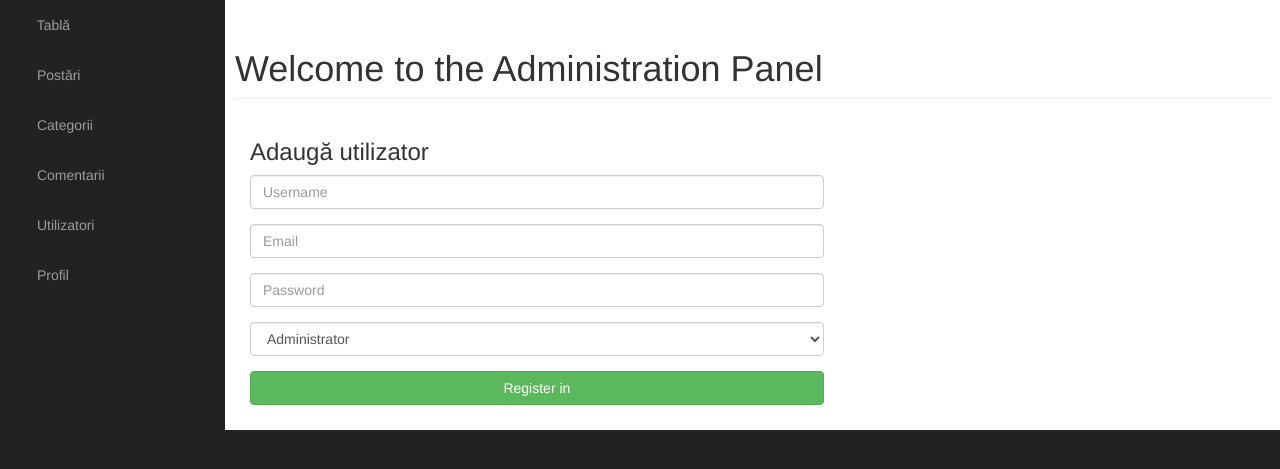
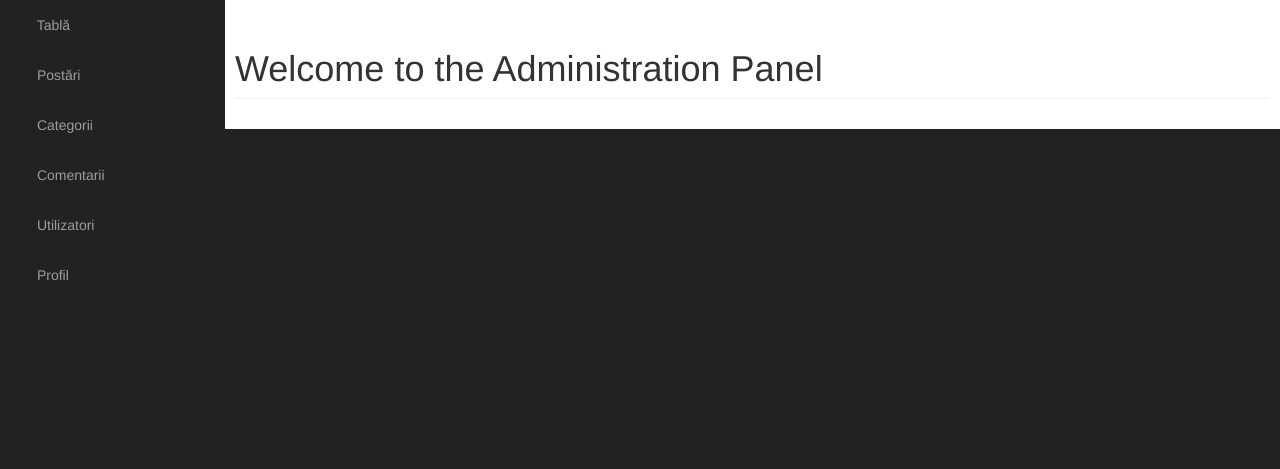
Before and after one commit to kristinachernnaya/coding-cms, a PHP site: page /admin/users.php in a window 1280 px wide. Shown: the part 51-520 px from the top of the page. Run offline with PHP 8.4, Linux system fonts and the light colour scheme; data that the repository does not hold is empty; some web fonts are replaced.

Commit message:
Revert "Update users.php"
This reverts commit 5e30e1fd51a1d63f55b42f095a0664d967d74d79.

```diff
--- a/admin/users.php
+++ b/admin/users.php
@@ -16,31 +16,6 @@
 					<h1 class="page-header">
 						Welcome to the Administration Panel
 					</h1>
-					<div class="col-md-7">
-					<h3>Adaugă utilizator</h3>
-					<form action="validator/validate.php" method="POST" autocomplete="off" >
-					<div class="form-group">
-				<input type="text" name="username" placeholder="Username" id="username" class="form-control">
-			</div>
-
-			<div class="form-group">
-				<input type="text" name="email" placeholder="Email" id="email" class="form-control">
-			</div>
-
-			<div class="form-group">
-				<input type="text" name="password" placeholder="Password" id="password" class="form-control">
-			</div>
-			<div class="form-group">
-			<select name="role" id="role" class="form-control">
-			 <option value="Administrator"> Administrator</option>
-			 <option value="Profesor"> Profesor</option>
-</select>
-			</div>
-            <div class="form-group">
-			<input class="btn btn-success btn-block" type="submit" name="submit" id="submit" value="Register in">
-			</div>
-					</form>
-					</div>
 
 				</div>
 
```
